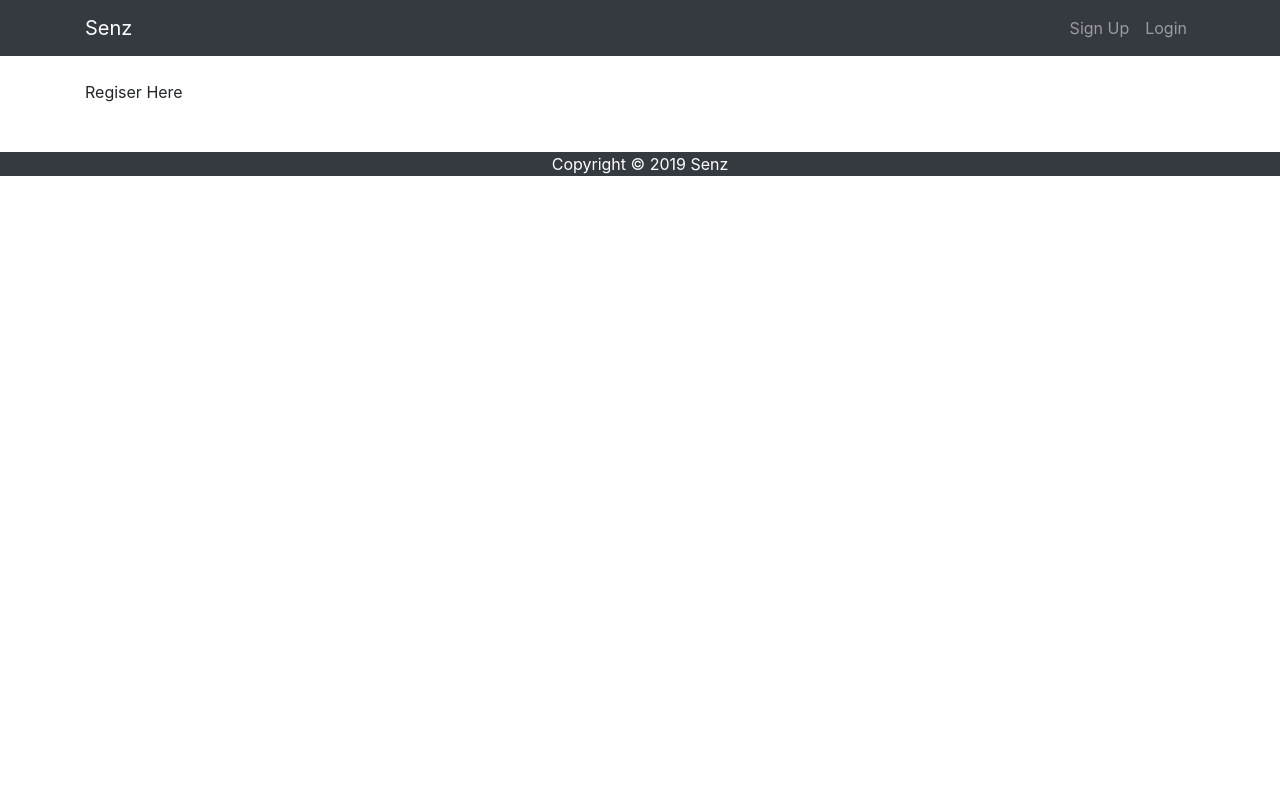
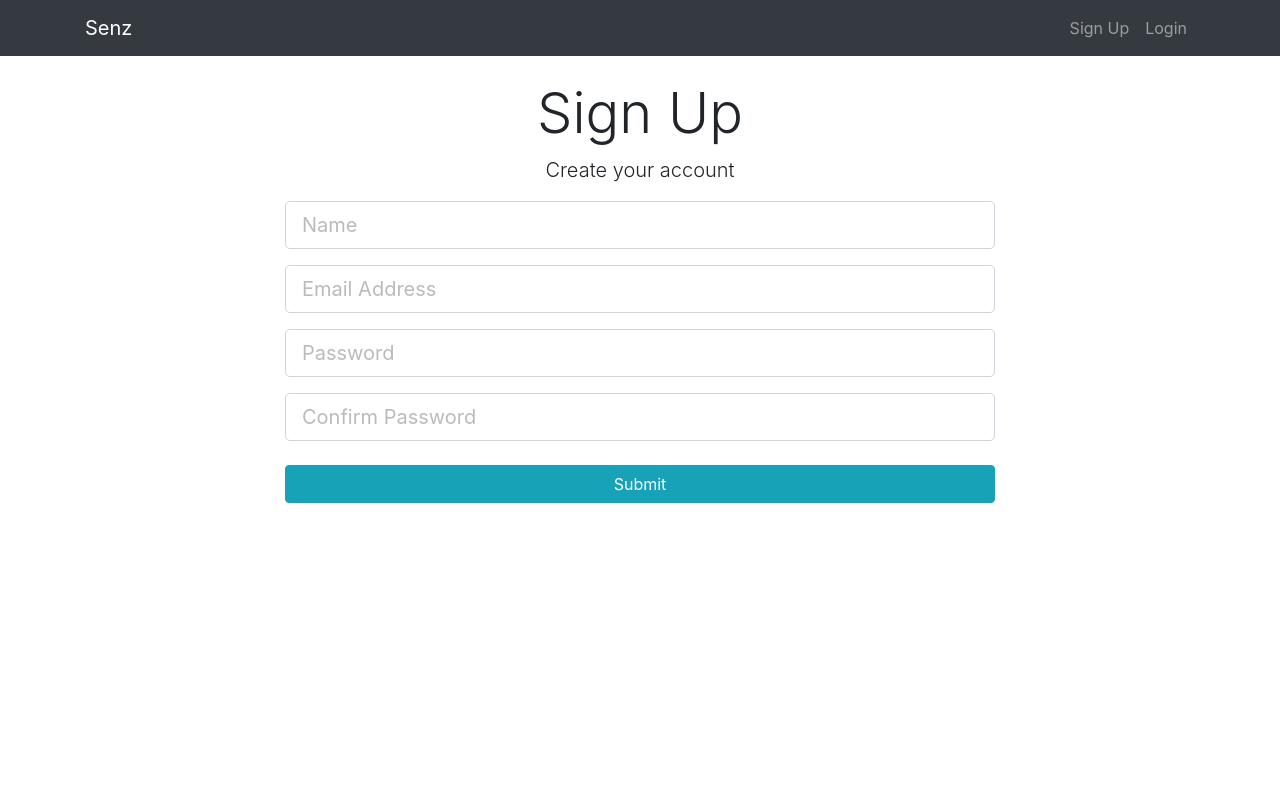
Before and after one commit to starkblaze01/MERN-Stack-Boilerplate, a React (Create React App) app in the folder client/: page /register in a window 1280 px wide. Shown: the top 800 px of the page. Built offline with nearby package versions, Linux system fonts and the light colour scheme.

Commit message:
Add Login and Sign Up Component

```diff
--- a/client/src/App.css
+++ b/client/src/App.css
@@ -2,9 +2,13 @@
   width: 100%;
 }
 
+.mid {
+  min-height: 100vh;
+}
+
 .landing {
   position: relative;
-  background: url("./img/crypto.jpg") no-repeat;
+  background: url("./img/iot.jpg") no-repeat;
   background-size: cover;
   background-position: center;
   height: 100vh;
--- a/client/src/components/auth/Login.js
+++ b/client/src/components/auth/Login.js
@@ -2,6 +2,36 @@
 
 export default class Login extends Component {
   render() {
-    return <div> Login Here </div>;
+    return (
+      <div className="login mid">
+        <div className="container">
+          <div className="row">
+            <div className="col-md-8 m-auto">
+              <h1 className="display-4 text-center">Log In</h1>
+              <p className="lead text-center">Sign in to your account</p>
+              <form action="dashboard.html">
+                <div className="form-group">
+                  <input
+                    type="email"
+                    className="form-control form-control-lg"
+                    placeholder="Email Address"
+                    name="email"
+                  />
+                </div>
+                <div className="form-group">
+                  <input
+                    type="password"
+                    className="form-control form-control-lg"
+                    placeholder="Password"
+                    name="password"
+                  />
+                </div>
+                <input type="submit" className="btn btn-info btn-block mt-4" />
+              </form>
+            </div>
+          </div>
+        </div>
+      </div>
+    );
   }
 }
--- a/client/src/components/auth/Register.js
+++ b/client/src/components/auth/Register.js
@@ -2,6 +2,53 @@
 
 export default class Register extends Component {
   render() {
-    return <div> Regiser Here</div>;
+    return (
+      <div className="register mid">
+        <div className="container">
+          <div className="row">
+            <div className="col-md-8 m-auto">
+              <h1 className="display-4 text-center">Sign Up</h1>
+              <p className="lead text-center">Create your account</p>
+              <form action="create-profile.html">
+                <div className="form-group">
+                  <input
+                    type="text"
+                    className="form-control form-control-lg"
+                    placeholder="Name"
+                    name="name"
+                    required
+                  />
+                </div>
+                <div className="form-group">
+                  <input
+                    type="email"
+                    className="form-control form-control-lg"
+                    placeholder="Email Address"
+                    name="email"
+                  />
+                </div>
+                <div className="form-group">
+                  <input
+                    type="password"
+                    className="form-control form-control-lg"
+                    placeholder="Password"
+                    name="password"
+                  />
+                </div>
+                <div className="form-group">
+                  <input
+                    type="password"
+                    className="form-control form-control-lg"
+                    placeholder="Confirm Password"
+                    name="password2"
+                  />
+                </div>
+                <input type="submit" className="btn btn-info btn-block mt-4" />
+              </form>
+            </div>
+          </div>
+        </div>
+      </div>
+    );
   }
 }
--- a/client/src/components/layout/Home.js
+++ b/client/src/components/layout/Home.js
@@ -4,7 +4,7 @@
 class Home extends Component {
   render() {
     return (
-      <div className="landing">
+      <div className="landing mid">
         <div className="dark-overlay landing-inner text-light">
           <div className="container">
             <div className="row">
```
Also changed, not shown: client/src/img/iot.jpg (added).
